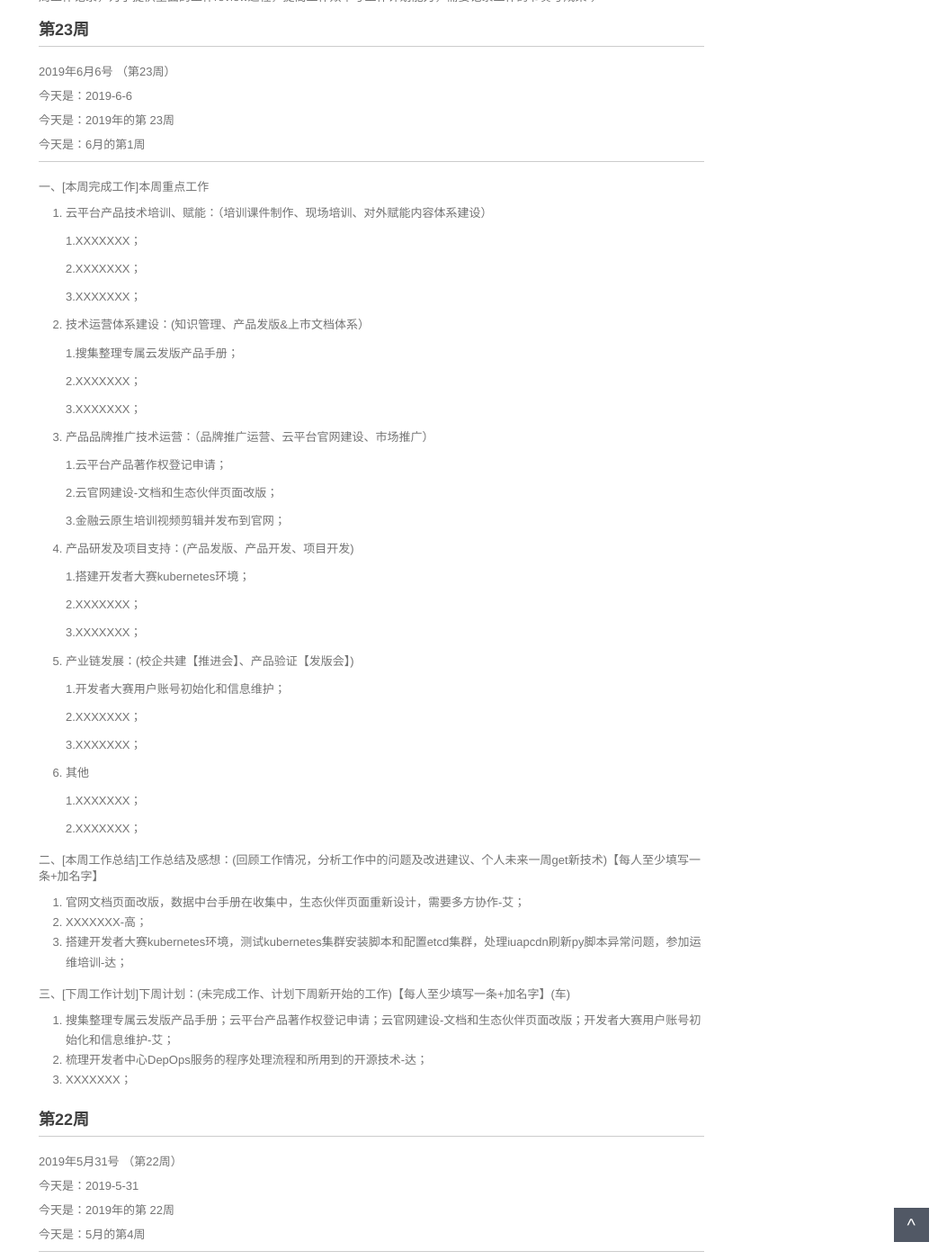
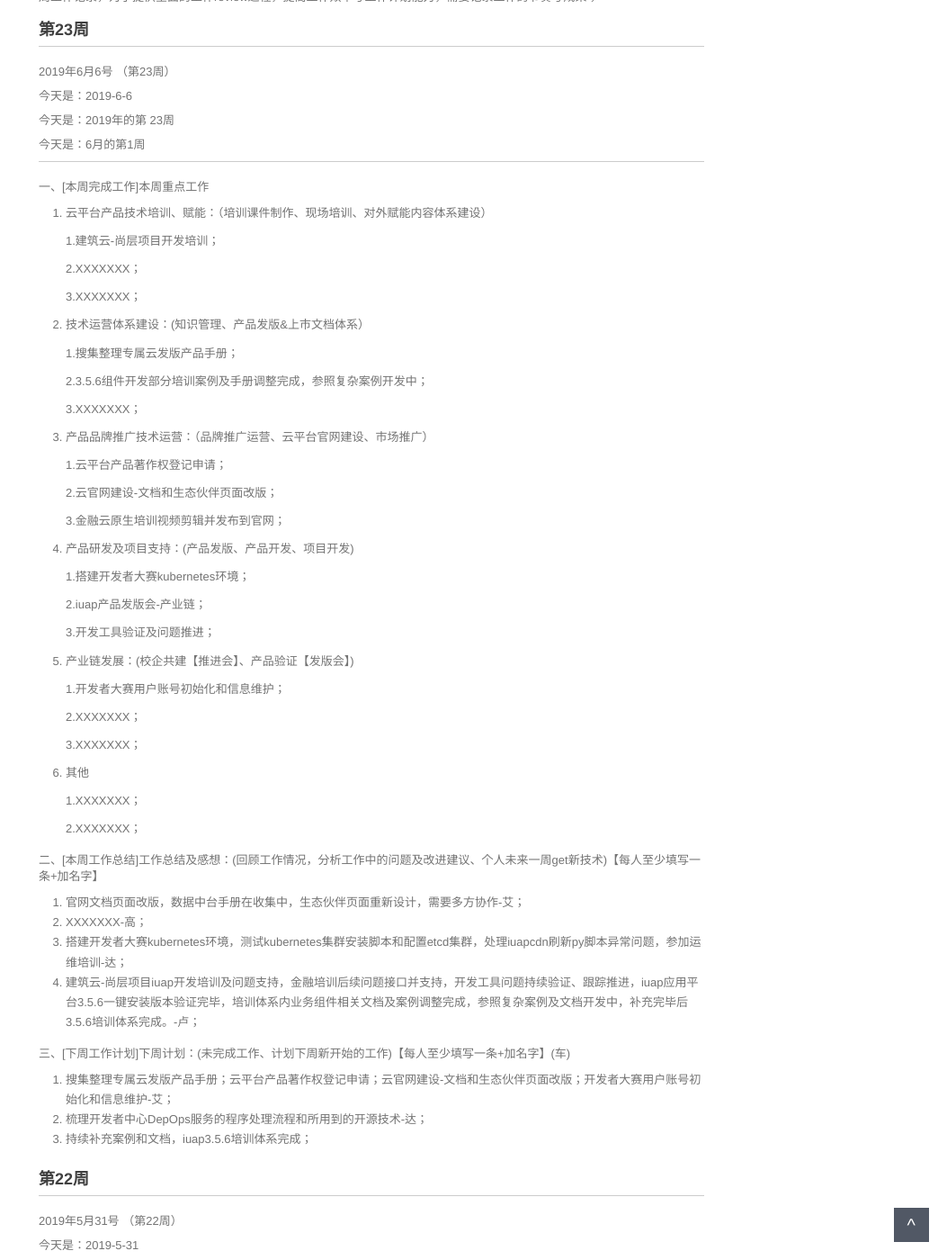
Before and after one commit to walllFlower/blog, a Jekyll site: the page built from _posts/2018-07-17-day_report_cxz.md, in a window 1280 px wide and 1400 px high, scrolled down 310 px. Shown: the whole window at 90% size, without its empty margins (227-1280 px from the left). Built offline with Jekyll 4.4.1, drawn with Linux system fonts in a browser that asks for light colours; comment, search, counter and statistics services are not loaded.

Commit message:
Update 2018-07-17-day_report_cxz.md

```diff
--- a/_posts/2018-07-17-day_report_cxz.md
+++ b/_posts/2018-07-17-day_report_cxz.md
@@ -25,7 +25,7 @@ categories: 技术运营工作周报
 
 1. 云平台产品技术培训、赋能：（培训课件制作、现场培训、对外赋能内容体系建设）
 
-    1.XXXXXXX；
+    1.建筑云-尚层项目开发培训；
 
     2.XXXXXXX；
 
@@ -35,7 +35,7 @@ categories: 技术运营工作周报
 
     1.搜集整理专属云发版产品手册；
 
-    2.XXXXXXX；
+    2.3.5.6组件开发部分培训案例及手册调整完成，参照复杂案例开发中；
 
     3.XXXXXXX；
 
@@ -51,9 +51,9 @@ categories: 技术运营工作周报
 
     1.搭建开发者大赛kubernetes环境；
 
-    2.XXXXXXX；
-
-    3.XXXXXXX；
+    2.iuap产品发版会-产业链；
+
+    3.开发工具验证及问题推进；
 
 5. 产业链发展：(校企共建【推进会】、产品验证【发版会】)
 
@@ -74,12 +74,13 @@ categories: 技术运营工作周报
 1. 官网文档页面改版，数据中台手册在收集中，生态伙伴页面重新设计，需要多方协作-艾；
 2. XXXXXXX-高；
 3. 搭建开发者大赛kubernetes环境，测试kubernetes集群安装脚本和配置etcd集群，处理iuapcdn刷新py脚本异常问题，参加运维培训-达；
+4. 建筑云-尚层项目iuap开发培训及问题支持，金融培训后续问题接口并支持，开发工具问题持续验证、跟踪推进，iuap应用平台3.5.6一键安装版本验证完毕，培训体系内业务组件相关文档及案例调整完成，参照复杂案例及文档开发中，补充完毕后3.5.6培训体系完成。-卢；
 
 三、[下周工作计划]下周计划：(未完成工作、计划下周新开始的工作)【每人至少填写一条+加名字】(车)
 
 1. 搜集整理专属云发版产品手册；云平台产品著作权登记申请；云官网建设-文档和生态伙伴页面改版；开发者大赛用户账号初始化和信息维护-艾；
 2. 梳理开发者中心DepOps服务的程序处理流程和所用到的开源技术-达；
-3. XXXXXXX；
+3. 持续补充案例和文档，iuap3.5.6培训体系完成；
 
 ###  第22周
 
```
